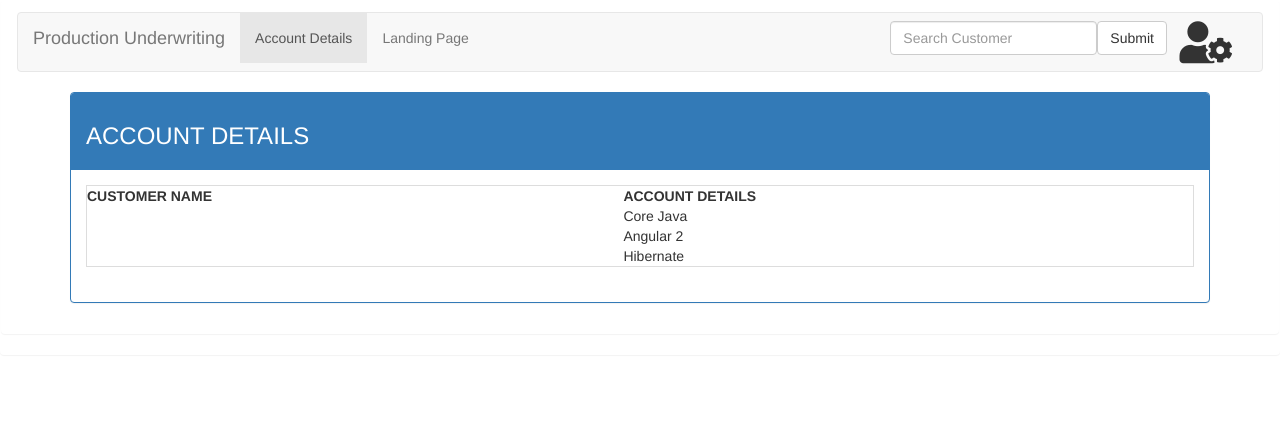
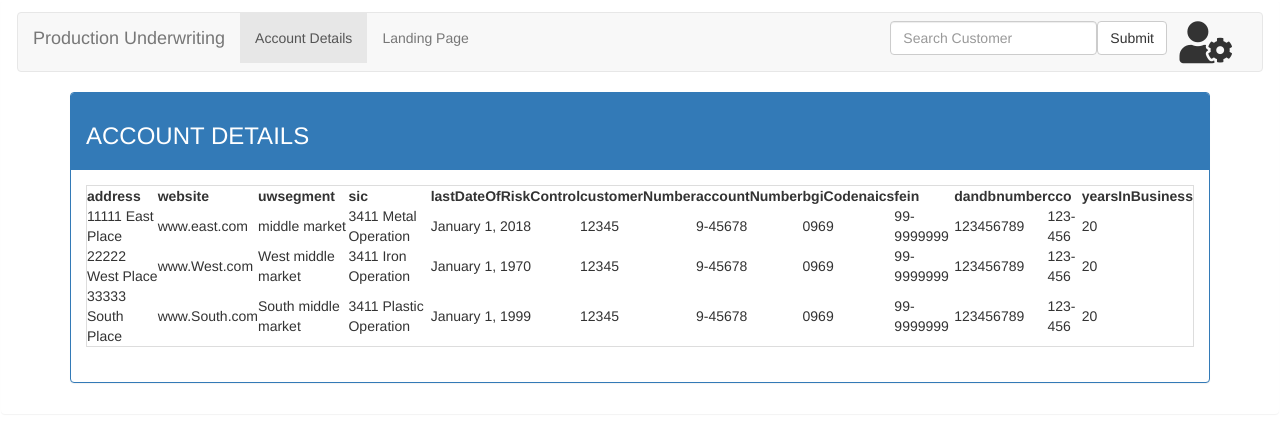
Before and after one commit to jessejamesblack/AngularSeed, an Angular app in the folder angular-app/: page /accountdetails in a window 1280 px wide. Shown: the top 422 px of the page. Built offline with nearby package versions, Linux system fonts and the light colour scheme.

Commit message:
mock data

```diff
--- a/angular-app/src/app/account-details/account-details.component.html
+++ b/angular-app/src/app/account-details/account-details.component.html
@@ -6,12 +6,34 @@
     <div class="panel-body">
       <table class="table table-bordered table-hover">
         <tr>
-          <th>CUSTOMER NAME</th>
-          <th>ACCOUNT DETAILS</th>
+          <th>address</th>
+          <th>website</th>
+          <th>uwsegment</th>
+          <th>sic</th>
+          <th>lastDateOfRiskControl</th>
+          <th>customerNumber</th>
+          <th>accountNumber</th>
+          <th>bgiCode</th>
+          <th>naics</th>
+          <th>fein</th>
+          <th>dandbnumber</th>
+          <th>cco</th>
+          <th>yearsInBusiness</th>
         </tr>
         <tr *ngFor="let account of accountData">
-          <td></td>
           <td>{{account.address}}</td>
+          <td>{{account.website}}</td>
+          <td>{{account.uwsegment}}</td>
+          <td>{{account.sic}}</td>
+          <td>{{account.lastDateOfRiskControl}}</td>
+          <td>{{account.customerNumber}}</td>
+          <td>{{account.accountNumber}}</td>
+          <td>{{account.bgiCode}}</td>
+          <td>{{account.naics}}</td>
+          <td>{{account.fein}}</td>
+          <td>{{account.dandbnumber}}</td>
+          <td>{{account.cco}}</td>
+          <td>{{account.yearsInBusiness}}</td>
         </tr>
       </table>
     </div>
--- a/angular-app/src/app/account-details/accountData.ts
+++ b/angular-app/src/app/account-details/accountData.ts
@@ -3,7 +3,7 @@ export class AccountData {
   website: string;
   uwsegment: string;
   sic: string;
-  lastDateOfRishControl: Date;
+  lastDateOfRiskControl: Date;
   customerNumber: string;
   accountNumber: string;
   bgiCode: string;
--- a/angular-app/src/assets/accountData.json
+++ b/angular-app/src/assets/accountData.json
@@ -1,5 +1,47 @@
 [
-  {"address": "Core Java"},
-  {"address": "Angular 2"},
-  {"address": "Hibernate"}
+  {
+    "address": "11111 East Place",
+    "website": "www.east.com",
+    "uwsegment": "middle market",
+    "sic": "3411 Metal Operation",
+    "lastDateOfRiskControl": "January 1, 2018",
+    "customerNumber": "12345",
+    "accountNumber": "9-45678",
+    "bgiCode": "0969",
+    "nacis": "Metal Working",
+    "fein": "99-9999999",
+    "dandbnumber": "123456789",
+    "cco": "123-456",
+    "yearsInBusiness": "20"
+  },
+  {
+    "address": "22222 West Place",
+    "website": "www.West.com",
+    "uwsegment": "West middle market",
+    "sic": "3411 Iron Operation",
+    "lastDateOfRiskControl": "January 1, 1970",
+    "customerNumber": "12345",
+    "accountNumber": "9-45678",
+    "bgiCode": "0969",
+    "nacis": "Metal Working",
+    "fein": "99-9999999",
+    "dandbnumber": "123456789",
+    "cco": "123-456",
+    "yearsInBusiness": "20"
+  },
+  {
+    "address": "33333 South Place",
+    "website": "www.South.com",
+    "uwsegment": "South middle market",
+    "sic": "3411 Plastic Operation",
+    "lastDateOfRiskControl": "January 1, 1999",
+    "customerNumber": "12345",
+    "accountNumber": "9-45678",
+    "bgiCode": "0969",
+    "nacis": "Metal Working",
+    "fein": "99-9999999",
+    "dandbnumber": "123456789",
+    "cco": "123-456",
+    "yearsInBusiness": "20"
+  }
 ]
```
Also changed, not shown: 1 other file (tests, documents, lock files or other folders).
